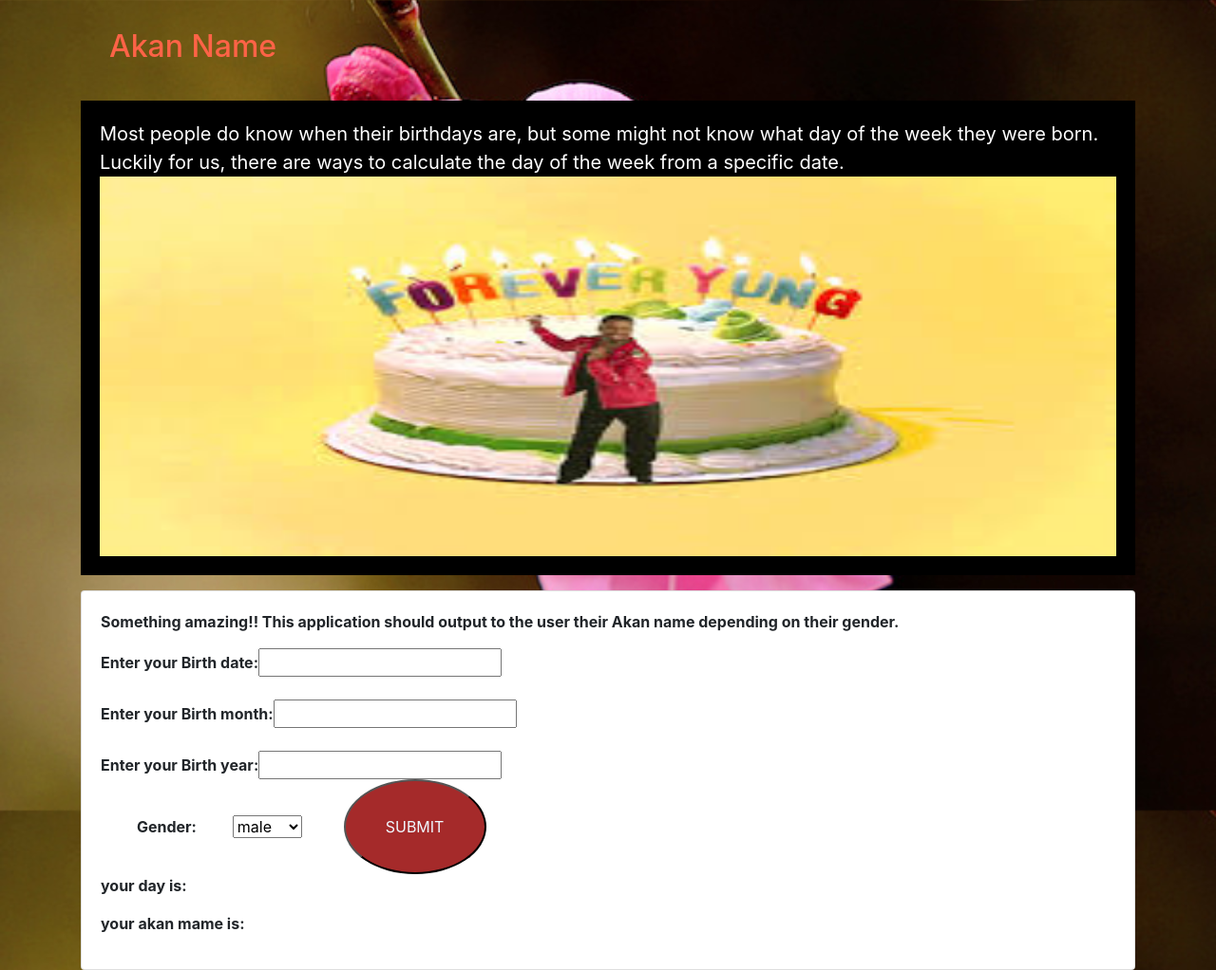
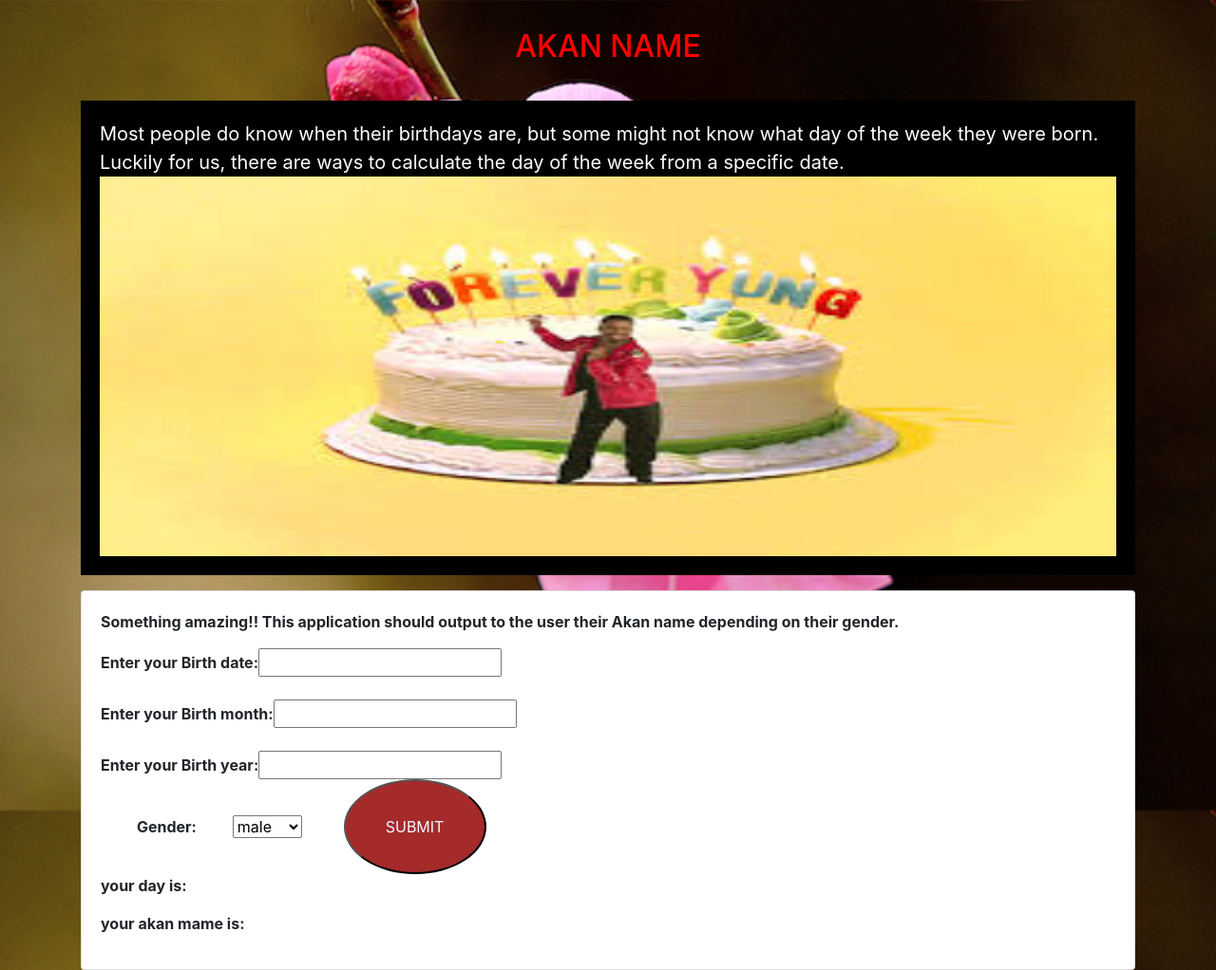
Before and after one commit to GasaGentille/Akan-Name, a plain HTML site: page index.html in a window 1280 px wide. Shown: the whole page at 95% size. Drawn offline with Linux system fonts and the light colour scheme.

Commit message:
edit README

```diff
--- a/index.html
+++ b/index.html
@@ -15,7 +15,7 @@
     <div class="col-md-12">
       <div class="jumbtron">
 
-        <h2>Akan Name</h2>
+        <h2>AKAN NAME</h2>
         <p class="message">
           Most people do know when their birthdays are, but some might not know what day of the week they were born.
           Luckily for us, there are ways to calculate the day of the week from a specific date.
--- a/styles.css
+++ b/styles.css
@@ -46,10 +46,11 @@ img{
   height: 400px;
 }
 h2{
-  color:tomato;
+  color:red;
   padding: 30px;
+  text-align: center;
+  font-size: 30px;
 }
 .right{
   float: right;
-
 }
```
Also changed, not shown: 1 other file.
